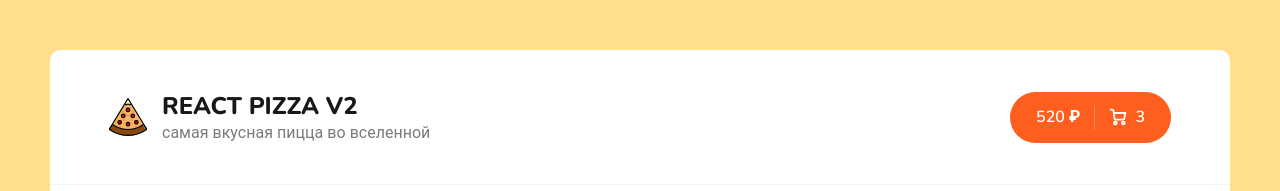
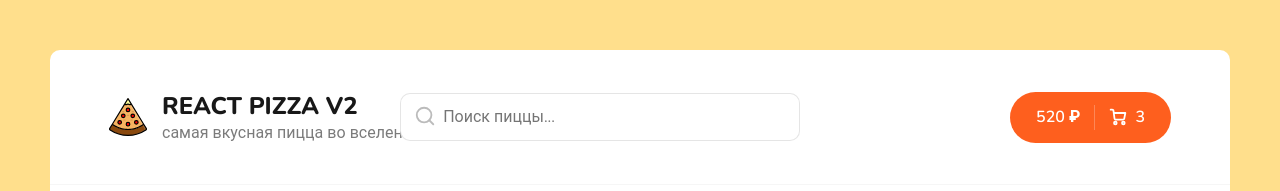
Before and after one commit to Nkolay213/React-Pizza-2, a React (Create React App) app: page / in a window 1280 px wide. Shown: the top 191 px of the page. Built offline with nearby package versions, Linux system fonts and the light colour scheme; no server answers.

Commit message:
по состоянию на 08.01

```diff
--- a/src/components/Header.jsx
+++ b/src/components/Header.jsx
@@ -1,5 +1,6 @@
 import logoSvg from "../assets/img/pizza-logo.svg";
 import { Link } from "react-router-dom";
+import Search from "./Search";
 
 function Header() {
   return (
@@ -14,6 +15,7 @@ function Header() {
             </div>
           </div>
         </Link>
+        <Search />
         <div className="header__cart">
           <Link to="/cart" className="button button--cart">
             <span>520 ₽</span>
--- /dev/null
+++ b/src/components/Search/Search.module.scss
@@ -0,0 +1,23 @@
+.root {
+  position: relative;
+  left: -120px;
+}
+.input {
+  border: 1px solid rgba(0, 0, 0, 0.1);
+  padding: 12px 20px;
+  padding-left: 42px;
+  width: 400px;
+  border-radius: 10px;
+  font-size: 16px;
+  &:focus {
+    border: 1px solid rgba(0, 0, 0, 0.2);
+  }
+}
+.icon {
+  width: 22px;
+  height: 22px;
+  opacity: 0.3;
+  position: absolute;
+  left: 14px;
+  top: 12px;
+}
--- /dev/null
+++ b/src/components/Search/index.jsx
@@ -0,0 +1,27 @@
+import React from "react";
+import styles from "./Search.module.scss";
+
+const Search = () => {
+  return (
+    <div className={styles.root}>
+      <svg
+        className={styles.icon}
+        fill="none"
+        height="24"
+        stroke="currentColor"
+        stroke-linecap="round"
+        stroke-linejoin="round"
+        stroke-width="2"
+        viewBox="0 0 24 24"
+        width="24"
+        xmlns="http://www.w3.org/2000/svg"
+      >
+        <circle cx="11" cy="11" r="8" />
+        <line x1="21" x2="16.65" y1="21" y2="16.65" />
+      </svg>
+      <input className={styles.input} placeholder="Поиск пиццы..." />
+    </div>
+  );
+};
+
+export default Search;
```
